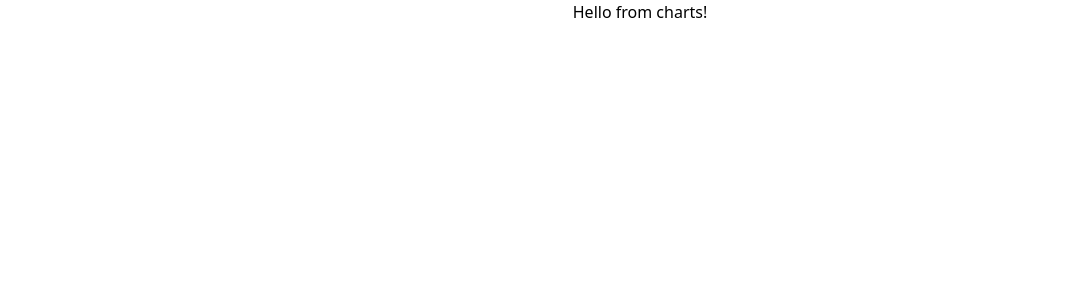
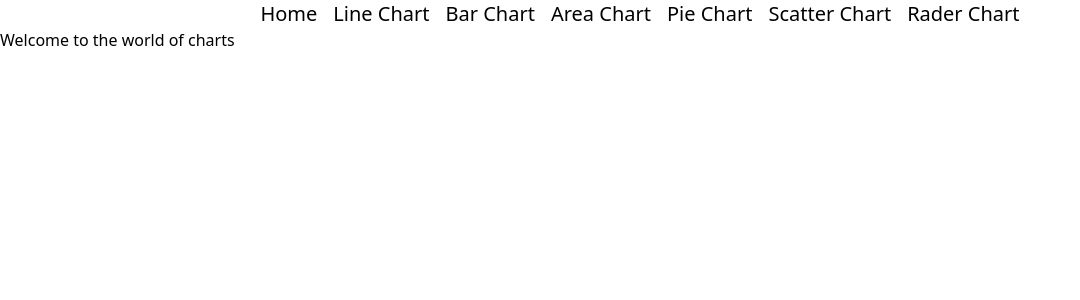
Before and after one commit to Jubayet1/simple_charts, a React (Create React App) app: page / in a window 1280 px wide. Shown: the top 300 px of the page, without its empty margins (0-1080 px from the left). Built offline with nearby package versions, Linux system fonts and the light colour scheme.

Commit message:
components added

```diff
--- a/src/App.js
+++ b/src/App.js
@@ -1,9 +1,29 @@
 import './App.css';
+import { Route, Routes } from 'react-router-dom';
+import Home from './Components/Home/Home'
+import AreaChart from './Components/AreaChart/AreaChart';
+import BarChart from './Components/BarChart/BarChart';
+import LineChart from './Components/LineChart/LineChart';
+import PieChart from './Components/Pie Chart/PieChart';
+import RaderChart from './Components/RadarChart/RaderChart';
+import ScatterChart from './Components/ScatterChart/ScatterChart';
+import Error from './Components/NotFound/Error';
+import Navbar from './Components/Navbar/NavBar';
 
 function App() {
   return (
-    <div className="App">
-      <h1>Hello from charts!</h1>
+    <div>
+      <Navbar/>
+      <Routes>
+        <Route path='/' element={<Home />} />
+        <Route path='/area_chart' element={<AreaChart />} />
+        <Route path='/bar_chart' element={<BarChart />} />
+        <Route path='/line_chart' element={<LineChart />} />
+        <Route path='/pie_chart' element={<PieChart />} />
+        <Route path='/redar_chart' element={<RaderChart />} />
+        <Route path='/scatter_chart' element={<ScatterChart />} />
+        <Route path='/*' element={<Error />} />
+      </Routes>
     </div>
   );
 }
--- /dev/null
+++ b/src/Components/AreaChart/AreaChart.js
@@ -0,0 +1,11 @@
+import React from 'react';
+
+const AreaChart = () => {
+    return (
+        <div>
+            <p>area chart</p>
+        </div>
+    );
+};
+
+export default AreaChart;
--- /dev/null
+++ b/src/Components/BarChart/BarChart.js
@@ -0,0 +1,11 @@
+import React from 'react';
+
+const BarChart = () => {
+    return (
+        <div>
+            <p>Bar Chart</p>
+        </div>
+    );
+};
+
+export default BarChart;
--- /dev/null
+++ b/src/Components/Button/Button.js
@@ -0,0 +1,12 @@
+import React from 'react';
+
+const Button = () => {
+    return (
+        <button className="bg-blue-500 hover:bg-blue-700 text-white font-bold py-2 px-4 w-40 rounded">
+          Line Chart
+        </button>
+
+    );
+};
+
+export default Button;
--- /dev/null
+++ b/src/Components/Home/Home.js
@@ -0,0 +1,10 @@
+import React from 'react';
+
+function Home() {
+  return (
+    <div className="">
+      <p>Welcome to the world of charts</p>
+    </div>
+  );
+}
+export default Home;
--- /dev/null
+++ b/src/Components/LineChart/LineChart.js
@@ -0,0 +1,11 @@
+import React from 'react';
+
+const LineChart = () => {
+    return (
+        <div>
+            <p>Line Chart</p>
+        </div>
+    );
+};
+
+export default LineChart;
--- /dev/null
+++ b/src/Components/Navbar/NavBar.js
@@ -0,0 +1,20 @@
+import React from 'react';
+import { Link } from 'react-router-dom'
+
+const Navbar = () => {
+    return (
+        <div className='flex flex-row justify-around sticky top-0'>
+            <div className='flex gap-4 text-xl'>
+                <Link to='/'>Home</Link>
+                <Link to='/line_chart'>Line Chart</Link>
+                <Link to="/bar_chart">Bar Chart</Link>
+                <Link to="/area_chart">Area Chart</Link>
+                <Link to="/pie_chart">Pie Chart</Link>
+                <Link to="/scatter_chart">Scatter Chart</Link>
+                <Link to="/redar_chart">Rader Chart</Link>
+            </div>
+        </div>
+    );
+};
+
+export default Navbar;
--- /dev/null
+++ b/src/Components/NotFound/Error.js
@@ -0,0 +1,11 @@
+import React from 'react';
+
+const Error = () => {
+    return (
+        <div>
+            <p>NOT FOUND</p>
+        </div>
+    );
+};
+
+export default Error;
--- /dev/null
+++ b/src/Components/Pie Chart/PieChart.js
@@ -0,0 +1,11 @@
+import React from 'react';
+
+const PieChart = () => {
+    return (
+        <div>
+            <p>Pie Chart</p>
+        </div>
+    );
+};
+
+export default PieChart;
--- /dev/null
+++ b/src/Components/RadarChart/RaderChart.js
@@ -0,0 +1,11 @@
+import React from 'react';
+
+const RaderChart = () => {
+    return (
+        <div>
+            <p>Rader Chart</p>
+        </div>
+    );
+};
+
+export default RaderChart;
--- /dev/null
+++ b/src/Components/ScatterChart/ScatterChart.js
@@ -0,0 +1,11 @@
+import React from 'react';
+
+const ScatterChart = () => {
+    return (
+        <div>
+            <p>scatter Chart</p>
+        </div>
+    );
+};
+
+export default ScatterChart;
```
